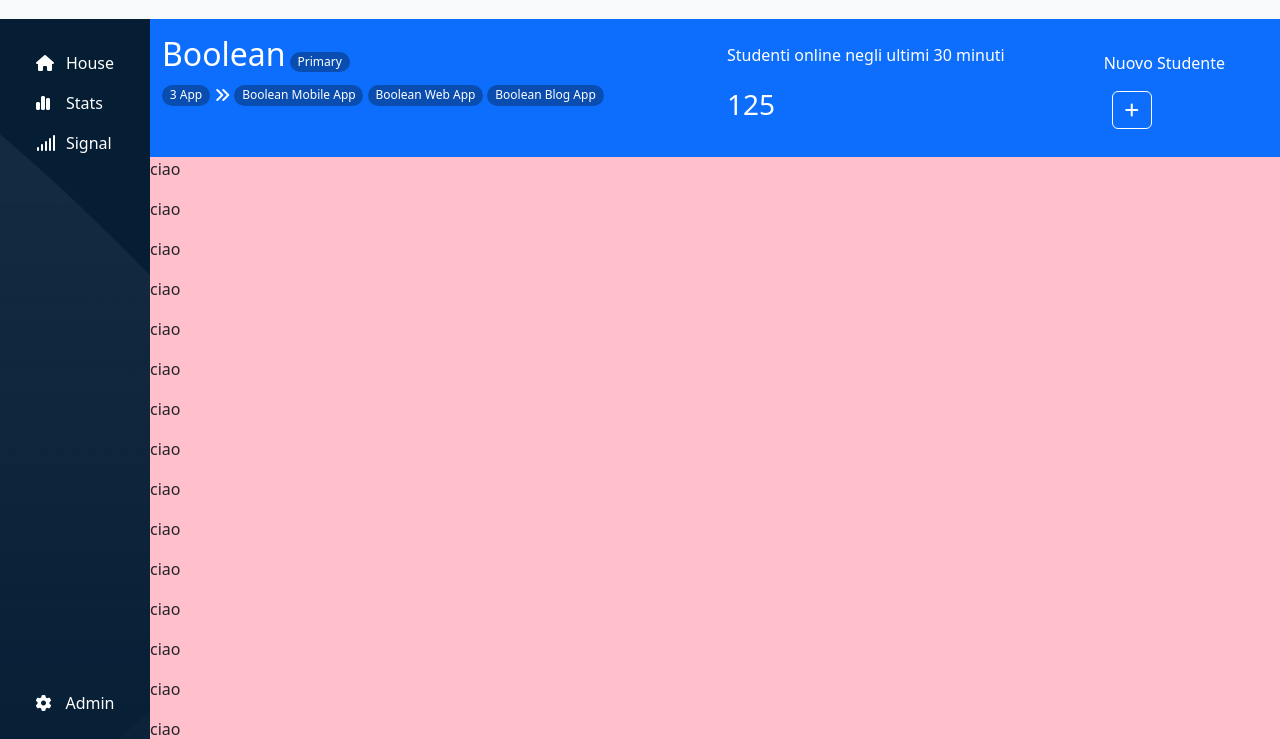
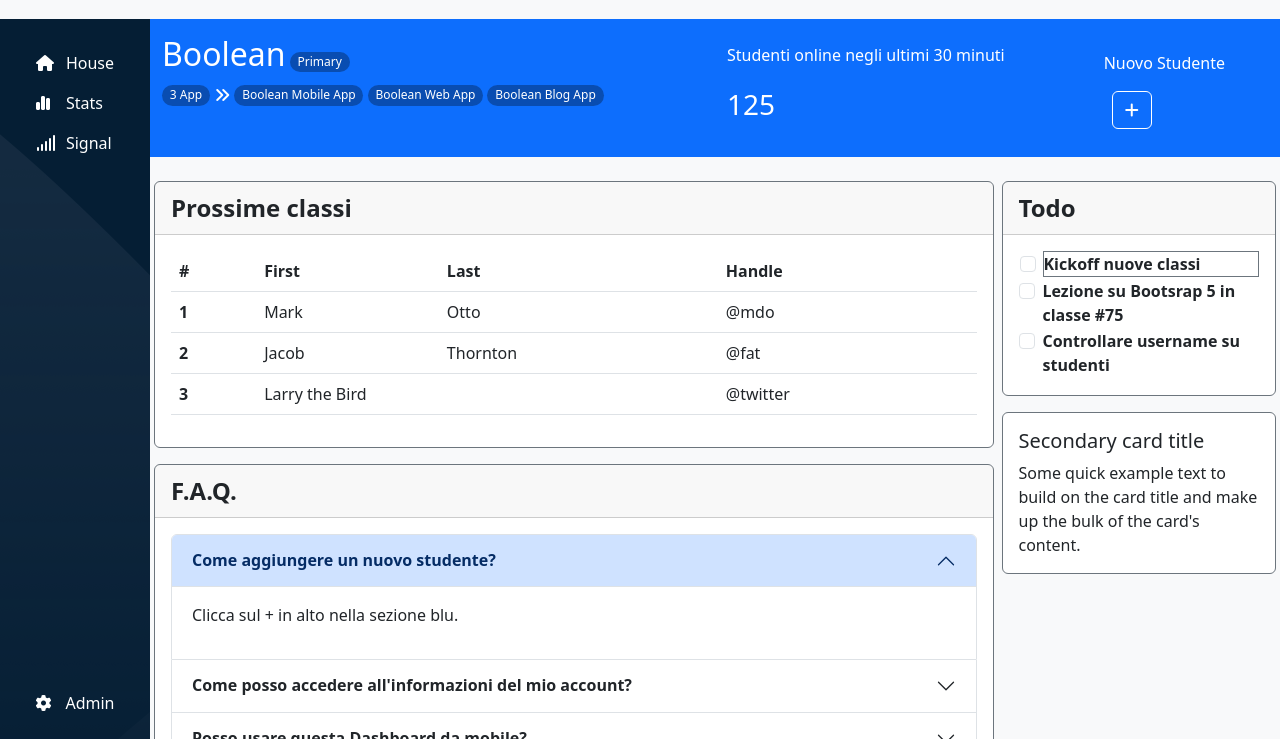
Before and after one commit to stiva98/html-css-bootstrap-dashboard, a plain HTML site: page index.html in a window 1280 px wide. Shown: the part 61-800 px from the top of the page. Drawn offline with nearby package versions, Linux system fonts and the light colour scheme.

Commit message:
fatto struttura 4 card + resp e faq terminata

```diff
--- a/css/style.css
+++ b/css/style.css
@@ -19,7 +19,7 @@ aside {
 .main-container {
     width: calc(100% - 9.375rem);
     height: 100%;
-    background-color: pink;
+    background-color: #f8f9fa;
 }
 .my-logo {
     height: 3.125rem;
@@ -35,6 +35,29 @@ aside {
     font-weight: 400!important;
 }
 
+
+/*----SCROLLBAR-----*/
+/* width */
+::-webkit-scrollbar {
+    width: .3125rem;
+  }
+
+  /* Track */
+  ::-webkit-scrollbar-track {
+    background: #f1f1f1;
+    border-radius: 0.625rem;
+  }
+
+  /* Handle */
+  ::-webkit-scrollbar-thumb {
+    background: #888;
+    border-radius: 0.625rem;
+  }
+
+  /* Handle on hover */
+  ::-webkit-scrollbar-thumb:hover {
+    background: #555;
+  }
 
 
 /*----HOVER-----*/
--- a/index.html
+++ b/index.html
@@ -95,7 +95,7 @@
       <div class="bg-primary w-100">
         <div class="container-fluid pt-3 pb-3">
           <div class="row">
-            <div class="col-md-6">
+            <div class="col-md-6 order-sm-2 order-md-1">
               <div>
                 <h2 class="d-inline-block text-white fw-normal">
                   Boolean
@@ -111,7 +111,7 @@
               <span class="badge rounded-pill bg-opacity  d-lg-none d-xs-inline-block my-fw">+</span>
             </div>
 
-            <div class="col-md-4">
+            <div class="col-md-4 order-sm-3 order-md-2">
               <p class="text-white mt-2">
                 Studenti online negli ultimi 30 minuti
               </p>
@@ -119,7 +119,7 @@
                 125
               </p>
             </div>
-            <div class="col-md-2">
+            <div class="col-md-2 order-sm-1 order-md-3">
               <p class="d-inline-block text-white mt-3">
                 Nuovo Studente
               </p>
@@ -205,53 +205,135 @@
 
       </div>
 
-      <div>
+      <div class="container-fluid">
+        <div class="row pt-3">
+          <div class="col-lg-9 g-2">
+            <div class="">
+              <div class="card border-secondary mb-3">
+                <div class="card-header fw-bold fs-4">Prossime classi</div>
+                <div class="card-body">
+                  <table class="table">
+                    <thead>
+                      <tr>
+                        <th scope="col">#</th>
+                        <th scope="col">First</th>
+                        <th scope="col">Last</th>
+                        <th scope="col">Handle</th>
+                      </tr>
+                    </thead>
+                    <tbody>
+                      <tr>
+                        <th scope="row">1</th>
+                        <td>Mark</td>
+                        <td>Otto</td>
+                        <td>@mdo</td>
+                      </tr>
+                      <tr>
+                        <th scope="row">2</th>
+                        <td>Jacob</td>
+                        <td>Thornton</td>
+                        <td>@fat</td>
+                      </tr>
+                      <tr>
+                        <th scope="row">3</th>
+                        <td colspan="2">Larry the Bird</td>
+                        <td>@twitter</td>
+                      </tr>
+                    </tbody>
+                  </table>
+                </div>
+              </div>
+
+              <div class="card border-secondary mb-3">
+                <div class="card-header fw-bold fs-4">F.A.Q.</div>
+                <div class="card-body">
+                  <div class="accordion" id="accordionExample">
+                    <div class="accordion-item">
+                      <h2 class="accordion-header">
+                        <button class="accordion-button fw-bold" type="button" data-bs-toggle="collapse" data-bs-target="#collapseOne" aria-expanded="true" aria-controls="collapseOne">
+                          Come aggiungere un nuovo studente?
+                        </button>
+                      </h2>
+                      <div id="collapseOne" class="accordion-collapse collapse show" data-bs-parent="#accordionExample">
+                        <div class="accordion-body">
                           <p>
-          ciao
+                            Clicca sul + in alto nella sezione blu.
                           </p>
+                        </div>
+                      </div>
+                    </div>
+                    <div class="accordion-item">
+                      <h2 class="accordion-header">
+                        <button class="accordion-button collapsed fw-bold" type="button" data-bs-toggle="collapse" data-bs-target="#collapseTwo" aria-expanded="false" aria-controls="collapseTwo">
+                          Come posso accedere all'informazioni del mio account?
+                        </button>
+                      </h2>
+                      <div id="collapseTwo" class="accordion-collapse collapse" data-bs-parent="#accordionExample">
+                        <div class="accordion-body">
                          <p>
-          ciao
+                          Clicca sull'icona della campanella.
                          </p>
+                        </div>
+                      </div>
+                    </div>
+                    <div class="accordion-item">
+                      <h2 class="accordion-header">
+                        <button class="accordion-button collapsed fw-bold" type="button" data-bs-toggle="collapse" data-bs-target="#collapseThree" aria-expanded="false" aria-controls="collapseThree">
+                          Posso usare questa Dashboard da mobile?
+                        </button>
+                      </h2>
+                      <div id="collapseThree" class="accordion-collapse collapse" data-bs-parent="#accordionExample">
+                        <div class="accordion-body">
                           <p>
-          ciao
+                            Da oggi, si.
                           </p>
-        <p>
-          ciao
-        </p>
-        <p>
-          ciao
-        </p>
-        <p>
-          ciao
-        </p>
-        <p>
-          ciao
-        </p>
-        <p>
-          ciao
-        </p>
-        <p>
-          ciao
-        </p>
-        <p>
-          ciao
-        </p>
-        <p>
-          ciao
-        </p>
-        <p>
-          ciao
-        </p>
-        <p>
-          ciao
-        </p>
-        <p>
-          ciao
-        </p>
-        <p>
-          ciao
-        </p>
+                        </div>
+                      </div>
+                    </div>
+                  </div>
+                </div>
+              </div>
+            </div>
+          </div>
 
+          <div class="col-lg-3 g-2">
+            <div class="">
+              <div class="card border-secondary mb-3">
+                <div class="card-header fw-bold fs-4">Todo</div>
+                <div class="card-body">
+                  <div class="form-check fw-bold">
+                    <div class="border border-secondary">
+                      <input class="form-check-input" type="checkbox" value="" id="flexCheckDefault">
+                      <label class="form-check-label" for="flexCheckDefault">
+                        Kickoff nuove classi
+                      </label>
+
+                    </div>
+                  </div>
+                  <div class="form-check fw-bold">
+                    <input class="form-check-input" type="checkbox" value="" id="flexCheckDefault">
+                    <label class="form-check-label" for="flexCheckDefault">
+                      Lezione su Bootsrap 5 in classe #75
+                    </label>
+                  </div>
+                  <div class="form-check fw-bold">
+                    <input class="form-check-input" type="checkbox" value="" id="flexCheckDefault">
+                    <label class="form-check-label" for="flexCheckDefault">
+                      Controllare username su studenti
+                    </label>
+                  </div>
+                </div>
+              </div>
+
+              <div class="card border-secondary mb-3">
+                <div class="card-body">
+                  <h5 class="card-title">Secondary card title</h5>
+                  <p class="card-text">Some quick example text to build on the card title and make up the bulk of the card's content.</p>
+                </div>
+              </div>
+            </div>
+          </div>
+        </div>
       </div>
     </section>
 
```
Lines whose indentation alone changed are shown as unchanged.
